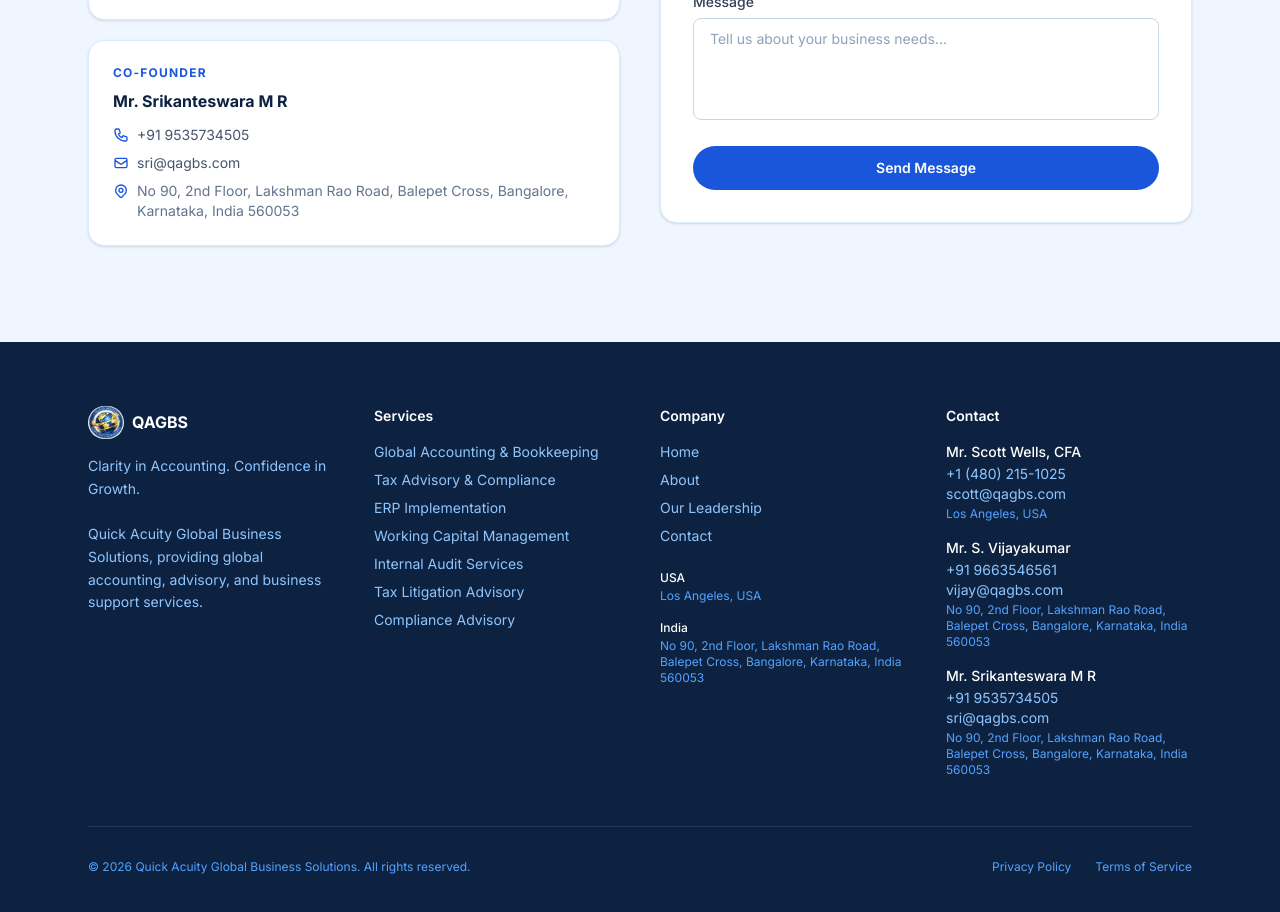
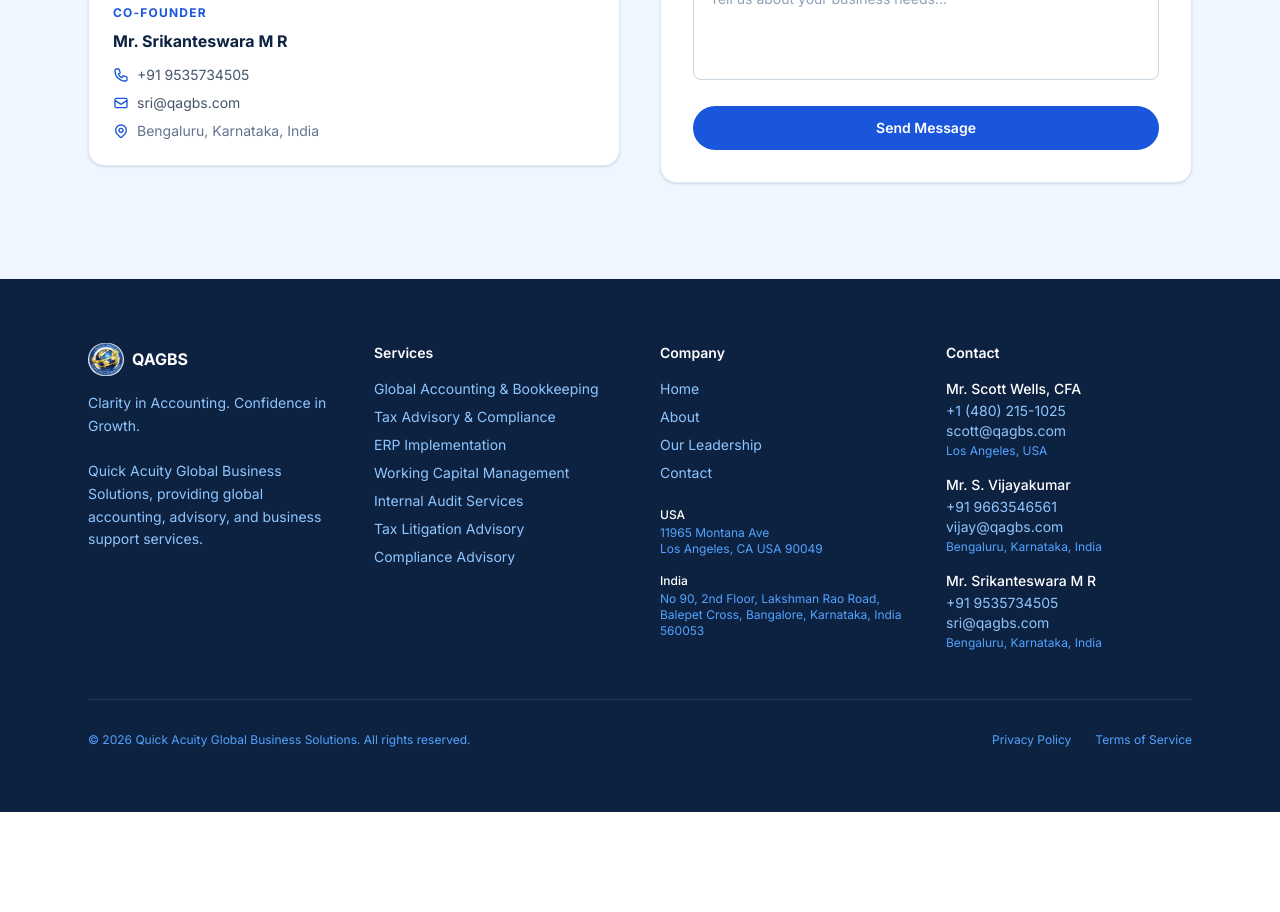
Before and after one commit to raahul1996/qagbs-website, a Next.js app: page / in a window 1280 px wide. Shown: the part 9340-10252 px from the top of the page. After the commit the page ends 10152 px from the top, so only its background shows below. Built offline with nearby package versions, Linux system fonts and the light colour scheme.

Commit message:
Simplify Vijay & Sri addresses to Bengaluru, update USA company address to full Montana Ave
Co-Authored-By: Claude Sonnet 4.6 <noreply@anthropic.com>

```diff
--- a/components/Contact.tsx
+++ b/components/Contact.tsx
@@ -16,7 +16,7 @@ const contacts = [
     phone: "+91 9663546561",
     phoneHref: "tel:+919663546561",
     email: "vijay@qagbs.com",
-    address: "No 90, 2nd Floor, Lakshman Rao Road, Balepet Cross, Bangalore, Karnataka, India 560053",
+    address: "Bengaluru, Karnataka, India",
   },
   {
     name: "Mr. Srikanteswara M R",
@@ -24,7 +24,7 @@ const contacts = [
     phone: "+91 9535734505",
     phoneHref: "tel:+919535734505",
     email: "sri@qagbs.com",
-    address: "No 90, 2nd Floor, Lakshman Rao Road, Balepet Cross, Bangalore, Karnataka, India 560053",
+    address: "Bengaluru, Karnataka, India",
   },
 ];
 
--- a/components/Footer.tsx
+++ b/components/Footer.tsx
@@ -56,7 +56,7 @@ export default function Footer() {
             <div className="mt-6 space-y-4 text-xs">
               <div>
                 <div className="text-white font-medium mb-0.5">USA</div>
-                <div className="text-blue-400">Los Angeles, USA</div>
+                <div className="text-blue-400">11965 Montana Ave<br />Los Angeles, CA USA 90049</div>
               </div>
               <div>
                 <div className="text-white font-medium mb-0.5">India</div>
@@ -79,13 +79,13 @@ export default function Footer() {
                 <div className="text-white font-medium mb-0.5">Mr. S. Vijayakumar</div>
                 <a href="tel:+919663546561" className="block hover:text-white transition-colors">+91 9663546561</a>
                 <a href="mailto:vijay@qagbs.com" className="block hover:text-white transition-colors">vijay@qagbs.com</a>
-                <div className="text-blue-400 text-xs mt-0.5">No 90, 2nd Floor, Lakshman Rao Road, Balepet Cross, Bangalore, Karnataka, India 560053</div>
+                <div className="text-blue-400 text-xs mt-0.5">Bengaluru, Karnataka, India</div>
               </li>
               <li>
                 <div className="text-white font-medium mb-0.5">Mr. Srikanteswara M R</div>
                 <a href="tel:+919535734505" className="block hover:text-white transition-colors">+91 9535734505</a>
                 <a href="mailto:sri@qagbs.com" className="block hover:text-white transition-colors">sri@qagbs.com</a>
-                <div className="text-blue-400 text-xs mt-0.5">No 90, 2nd Floor, Lakshman Rao Road, Balepet Cross, Bangalore, Karnataka, India 560053</div>
+                <div className="text-blue-400 text-xs mt-0.5">Bengaluru, Karnataka, India</div>
               </li>
             </ul>
           </div>
--- a/components/Team.tsx
+++ b/components/Team.tsx
@@ -58,7 +58,7 @@ In recent years, He has embraced the challenge of working within dynamic startup
 His educational, ethical background is a cornerstone with which he peaked the professional identity.`,
     expertise: ["ERP Implementation (Oracle)", "Direct & Indirect Tax", "Transfer Pricing & FEMA", "Working Capital Management", "Internal Controls & SOPs"],
     linkedin: "https://www.linkedin.com/in/vijayakumar-sowrirajalu-b7078536/",
-    contact: { phone: "+91 9663546561", email: "vijay@qagbs.com", location: "No 90, 2nd Floor, Lakshman Rao Road, Balepet Cross, Bangalore, Karnataka, India 560053" },
+    contact: { phone: "+91 9663546561", email: "vijay@qagbs.com", location: "Bengaluru, Karnataka, India" },
   },
   {
     name: "Mr. Srikanteswara M R",
@@ -85,7 +85,7 @@ He is known for his integrity, meticulous attention to detail, and a collaborati
 Under his leadership, the firm is anchored in the philosophy of delivering precision-driven, insight-led, and globally aligned financial and advisory solutions to clients across borders.`,
     expertise: ["Internal Audit (IFRS)", "Cost & Project Accounting", "M&A & Due Diligence", "Capital Budgeting", "Subsidiary & JV Structuring"],
     linkedin: "https://www.linkedin.com/in/srikanteswara-m-r-1295601a/",
-    contact: { phone: "+91 9535734505", email: "sri@qagbs.com", location: "No 90, 2nd Floor, Lakshman Rao Road, Balepet Cross, Bangalore, Karnataka, India 560053" },
+    contact: { phone: "+91 9535734505", email: "sri@qagbs.com", location: "Bengaluru, Karnataka, India" },
   },
 ];
 
```
